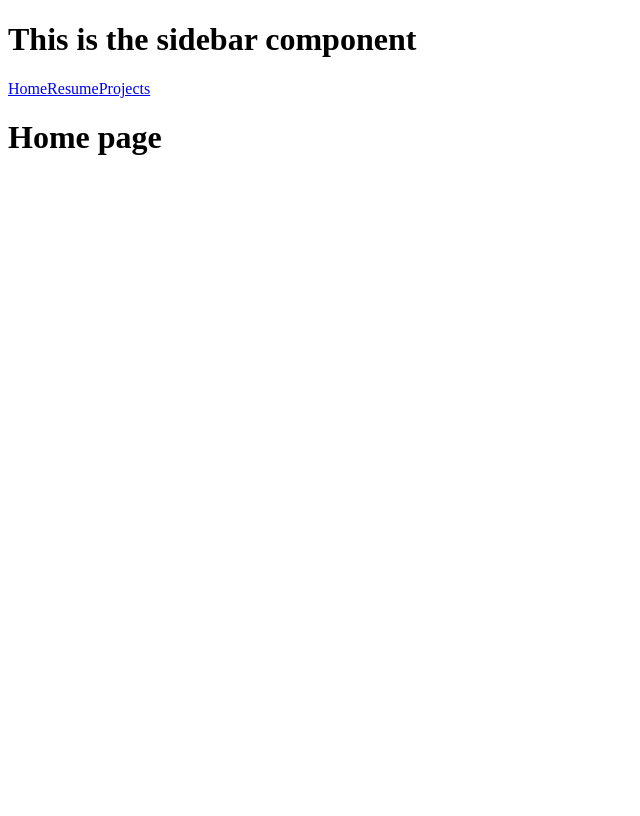
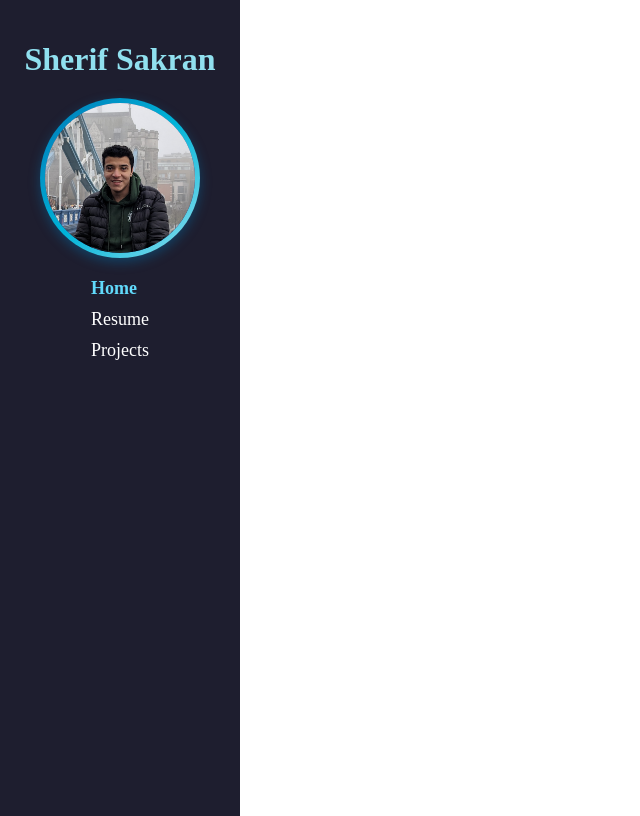
Before and after one commit to Sherif-Sakran/Sherif-Sakran.github.io, a React (Vite) app: page / in a window 1280 px wide. Shown: the whole page, without its empty margins (0-640 px from the left). Built offline with nearby package versions, Linux system fonts and the light colour scheme.

Commit message:
Added style to the sidebar and layout thanks to Mr. ChatGPT

```diff
--- a/src/App.css
+++ b/src/App.css
@@ -1,42 +1,38 @@
-/* #root {
-  max-width: 1280px;
-  margin: 0 auto;
-  padding: 2rem;
-  text-align: center;
+.main-layout {
+  display: flex;
+  height: 100vh;
 }
 
-.logo {
-  height: 6em;
-  padding: 1.5em;
-  will-change: filter;
-  transition: filter 300ms;
-}
-.logo:hover {
-  filter: drop-shadow(0 0 2em #646cffaa);
-}
-.logo.react:hover {
-  filter: drop-shadow(0 0 2em #61dafbaa);
+.sidebar {
+  width: 200px;
+  background-color: #1e1e2f;
+  color: white;
+  padding: 20px;
 }
 
-@keyframes logo-spin {
-  from {
-    transform: rotate(0deg);
-  }
-  to {
-    transform: rotate(360deg);
-  }
+.profile-pic {
+  width: 100%;
+  border-radius: 50%;
+  margin-bottom: 20px;
 }
 
-@media (prefers-reduced-motion: no-preference) {
-  a:nth-of-type(2) .logo {
-    animation: logo-spin infinite 20s linear;
-  }
+.nav-links {
+  display: flex;
+  flex-direction: column;
+  gap: 10px;
 }
 
-.card {
-  padding: 2em;
+.nav-links a {
+  color: white;
+  text-decoration: none;
 }
 
-.read-the-docs {
-  color: #888;
-} */
+.nav-links a.active {
+  font-weight: bold;
+  color: #61dafb;
+}
+
+.content {
+  flex: 1;
+  padding: 30px;
+}
--- a/src/App.jsx
+++ b/src/App.jsx
@@ -3,6 +3,7 @@ import MainLayout from './layouts/MainLayout'
 import Home from './pages/Home'
 import Projects from './pages/Projects'
 import Resume from './pages/Resume'
+import './App.css'
 
 function App() {
 
--- a/src/components/Sidebar.jsx
+++ b/src/components/Sidebar.jsx
@@ -1,11 +1,14 @@
 import React from 'react'
 import { NavLink } from 'react-router-dom'
+import '../css/Sidebar.css'
+import photo from '../assets/images/Sherif.jpg'
 
 const Sidebar = () => {
   return (
-    <div>
-      <h1>This is the sidebar component</h1>
-      <nav>
+    <div className="sidebar">
+      <h1>Sherif Sakran</h1>
+      <img src={photo} alt="Cheefrul" className="profile-pic"/>
+      <nav className="nav-links">
         <NavLink to="/" >
             Home
         </NavLink>
--- /dev/null
+++ b/src/css/MainLayout.css
@@ -0,0 +1,12 @@
+.main-layout {
+  display: flex;
+}
+
+/* No need to scroll this container horizontally */
+.content {
+  margin-left: 250px; /* match the sidebar width */
+  padding: 30px;
+  background-color: #caf0f8;
+  color: #03045e;
+  min-height: 100vh;
+}
--- /dev/null
+++ b/src/css/Sidebar.css
@@ -0,0 +1,64 @@
+.sidebar {
+  position: fixed; /* This makes it stay in place */
+  left: 0;
+  top: 0;
+  width: 250px;
+  height: 100vh;
+  background-color: #023e8a;
+  color: white;
+  padding: 20px;
+  display: flex;
+  flex-direction: column;
+  align-items: center;
+  overflow-y: auto; /* In case sidebar content exceeds viewport */
+}
+
+h1 {
+  font-size: 2em;
+  margin-bottom: 20px;
+  color: #90e0ef; /* Light blue color for the heading */
+}
+
+.profile-pic {
+  width: 150px !important; /* or any value you want */
+  /* height: 150px; */
+  border-radius: 50%;
+  object-fit: cover;
+  border: 5px solid transparent;
+  background-image: linear-gradient(#023e8a, #023e8a),
+                    linear-gradient(135deg, #0077b6, #00b4d8, #90e0ef);
+  background-origin: border-box;
+  background-clip: content-box, border-box;
+  transition: transform 0.3s ease, box-shadow 0.3s ease;
+  box-shadow: 0 4px 12px rgba(0, 119, 182, 0.4);
+}
+
+
+.profile-pic:hover {
+  transform: scale(1.05);
+  box-shadow: 0 6px 20px rgba(0, 180, 216, 0.6);
+  cursor: pointer;
+}
+
+
+
+.nav-links {
+  display: flex;
+  flex-direction: column;
+  gap: 15px;
+}
+
+.nav-links a {
+  color: #90e0ef;
+  text-decoration: none;
+  font-size: 18px;
+}
+
+.nav-links a:hover {
+  color: #00b4d8;
+}
+
+.nav-links a.active {
+  font-weight: bold;
+  color: #48cae4;
+}
--- a/src/layouts/MainLayout.jsx
+++ b/src/layouts/MainLayout.jsx
@@ -4,10 +4,12 @@ import Sidebar from '../components/sidebar'
 
 const MainLayout = () => {
   return (
-    <>
+    <div className="main-layout">
         <Sidebar />
-        <Outlet />
-    </>
+        <div className="content">
+          <Outlet />
+        </div>
+    </ div>
   )
 }
 
```
Also changed, not shown: src/assets/images/Sherif.jpg (added).
